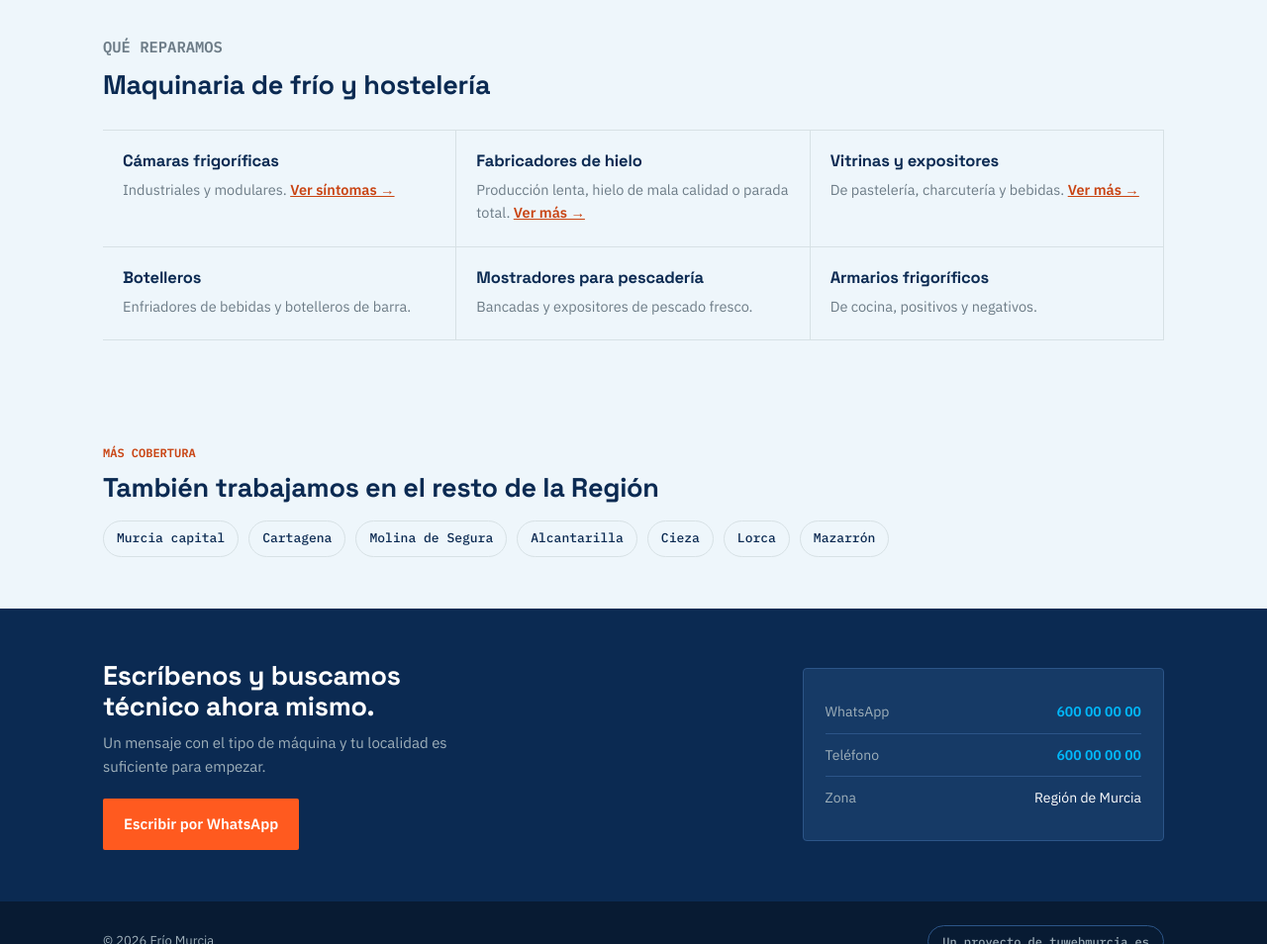
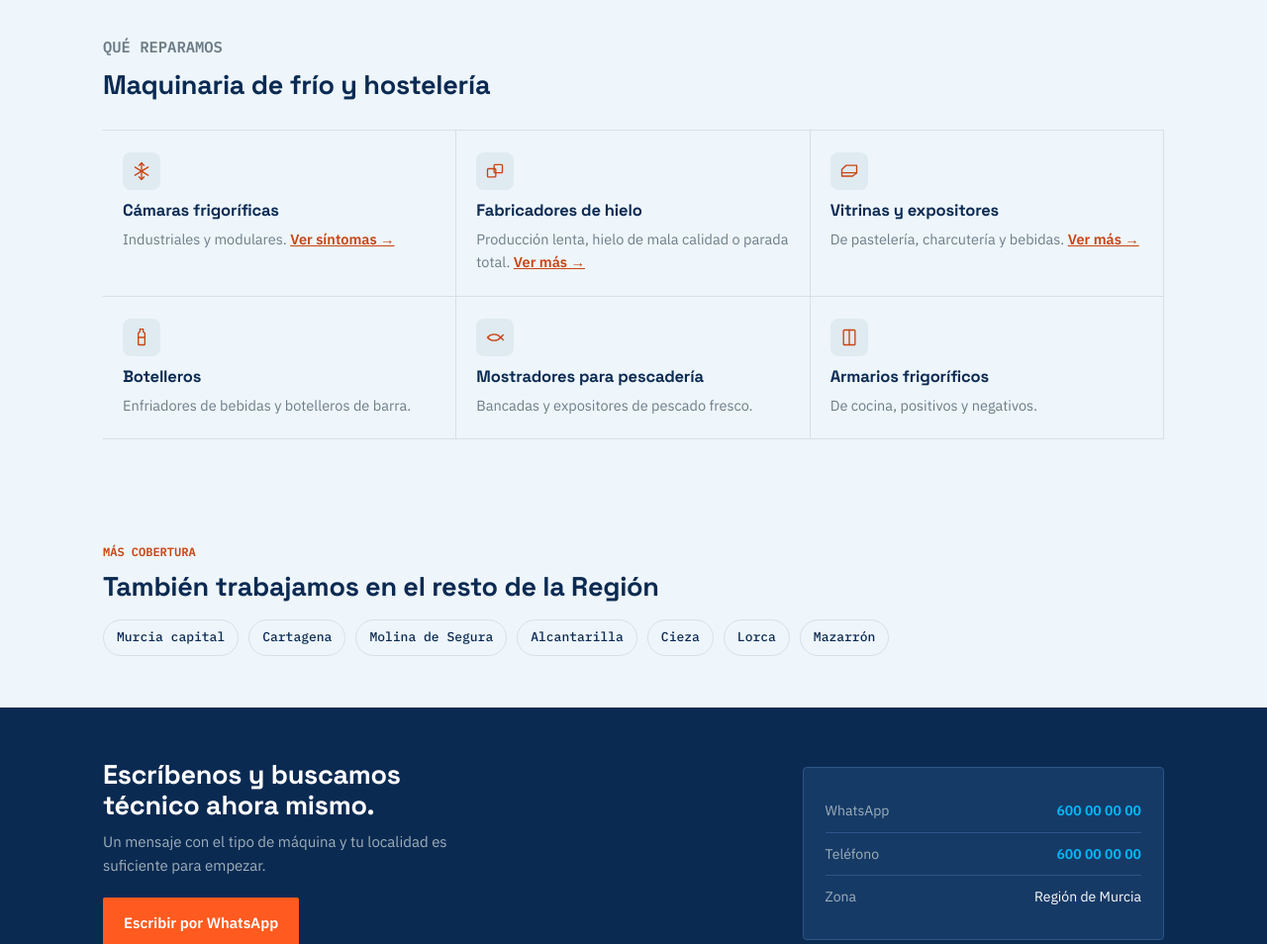
Before and after one commit to solucionesintegralesmurcia/friomurcia, a plain HTML site: page averia-urgente-aguilas.html in a window 1280 px wide. Shown: the part 1020-1974 px from the top of the page at 99% size. Drawn offline with Linux system fonts and the light colour scheme.

Commit message:
Añade iconos propios en averia-urgente-aguilas.html

```diff
--- a/averia-urgente-aguilas.html
+++ b/averia-urgente-aguilas.html
@@ -122,6 +122,16 @@
     .nav-links a:hover{background:transparent;}
     .nav-cta{font-size:14px;padding:9px 16px;}
   }
+
+  /* --- iconos de tarjeta (SVG propio) --- */
+  .icon-badge{width:38px;height:38px;border-radius:8px;background:rgba(11,42,82,0.06);display:inline-flex;align-items:center;justify-content:center;color:var(--alert-dim);margin-bottom:12px;}
+  .icon-badge svg{width:20px;height:20px;}
+  .hero .icon-badge{background:rgba(1,184,250,0.12);color:var(--cyan);}
+
+  /* --- iconos de tarjeta (SVG propio) --- */
+  .icon-badge{width:38px;height:38px;border-radius:8px;background:rgba(11,42,82,0.06);display:inline-flex;align-items:center;justify-content:center;color:var(--alert-dim);margin-bottom:12px;}
+  .icon-badge svg{width:20px;height:20px;}
+  .hero .icon-badge{background:rgba(1,184,250,0.12);color:var(--cyan);}
 </style>
 </head>
 <body>
@@ -172,12 +182,12 @@
         <h2>Maquinaria de frío y hostelería</h2>
       </div>
       <div class="item-grid cols-3">
-        <div class="item"><h3>Cámaras frigoríficas</h3><p>Industriales y modulares. <a href="reparacion-camaras-frigorificas-murcia.html" style="color:var(--alert-dim);font-weight:600;">Ver síntomas →</a></p></div>
-        <div class="item"><h3>Fabricadores de hielo</h3><p>Producción lenta, hielo de mala calidad o parada total. <a href="fabricador-hielo-murcia.html" style="color:var(--alert-dim);font-weight:600;">Ver más →</a></p></div>
-        <div class="item"><h3>Vitrinas y expositores</h3><p>De pastelería, charcutería y bebidas. <a href="vitrinas-expositores-murcia.html" style="color:var(--alert-dim);font-weight:600;">Ver más →</a></p></div>
-        <div class="item"><h3>Botelleros</h3><p>Enfriadores de bebidas y botelleros de barra.</p></div>
-        <div class="item"><h3>Mostradores para pescadería</h3><p>Bancadas y expositores de pescado fresco.</p></div>
-        <div class="item"><h3>Armarios frigoríficos</h3><p>De cocina, positivos y negativos.</p></div>
+        <div class="item"><div class="icon-badge"><svg viewBox="0 0 24 24" fill="none" stroke="currentColor" stroke-width="1.6" stroke-linecap="round"><line x1="12" y1="2" x2="12" y2="22"/><line x1="4" y1="7" x2="20" y2="17"/><line x1="4" y1="17" x2="20" y2="7"/><line x1="12" y1="2" x2="9" y2="5"/><line x1="12" y1="2" x2="15" y2="5"/><line x1="12" y1="22" x2="9" y2="19"/><line x1="12" y1="22" x2="15" y2="19"/></svg></div><h3>Cámaras frigoríficas</h3><p>Industriales y modulares. <a href="reparacion-camaras-frigorificas-murcia.html" style="color:var(--alert-dim);font-weight:600;">Ver síntomas →</a></p></div>
+        <div class="item"><div class="icon-badge"><svg viewBox="0 0 24 24" fill="none" stroke="currentColor" stroke-width="1.6" stroke-linecap="round" stroke-linejoin="round"><rect x="3" y="9" width="10" height="10" rx="1"/><rect x="11" y="4" width="10" height="10" rx="1"/></svg></div><h3>Fabricadores de hielo</h3><p>Producción lenta, hielo de mala calidad o parada total. <a href="fabricador-hielo-murcia.html" style="color:var(--alert-dim);font-weight:600;">Ver más →</a></p></div>
+        <div class="item"><div class="icon-badge"><svg viewBox="0 0 24 24" fill="none" stroke="currentColor" stroke-width="1.6" stroke-linecap="round" stroke-linejoin="round"><path d="M3 18 L3 10 L8 5 L21 5 L21 14 L16 18 Z"/><line x1="3" y1="14" x2="21" y2="14"/></svg></div><h3>Vitrinas y expositores</h3><p>De pastelería, charcutería y bebidas. <a href="vitrinas-expositores-murcia.html" style="color:var(--alert-dim);font-weight:600;">Ver más →</a></p></div>
+        <div class="item"><div class="icon-badge"><svg viewBox="0 0 24 24" fill="none" stroke="currentColor" stroke-width="1.6" stroke-linecap="round" stroke-linejoin="round"><path d="M10 2h4v3l2 2v13a1 1 0 0 1-1 1h-6a1 1 0 0 1-1-1V7l2-2z"/><line x1="9" y1="12" x2="15" y2="12"/></svg></div><h3>Botelleros</h3><p>Enfriadores de bebidas y botelleros de barra.</p></div>
+        <div class="item"><div class="icon-badge"><svg viewBox="0 0 24 24" fill="none" stroke="currentColor" stroke-width="1.6" stroke-linecap="round" stroke-linejoin="round"><path d="M3 12c4-5 12-5 16 0-4 5-12 5-16 0z"/><line x1="19" y1="12" x2="22" y2="9"/><line x1="19" y1="12" x2="22" y2="15"/></svg></div><h3>Mostradores para pescadería</h3><p>Bancadas y expositores de pescado fresco.</p></div>
+        <div class="item"><div class="icon-badge"><svg viewBox="0 0 24 24" fill="none" stroke="currentColor" stroke-width="1.6" stroke-linecap="round" stroke-linejoin="round"><rect x="5" y="3" width="14" height="18" rx="1"/><line x1="12" y1="3" x2="12" y2="21"/></svg></div><h3>Armarios frigoríficos</h3><p>De cocina, positivos y negativos.</p></div>
       </div>
     </div>
   </section>
```
